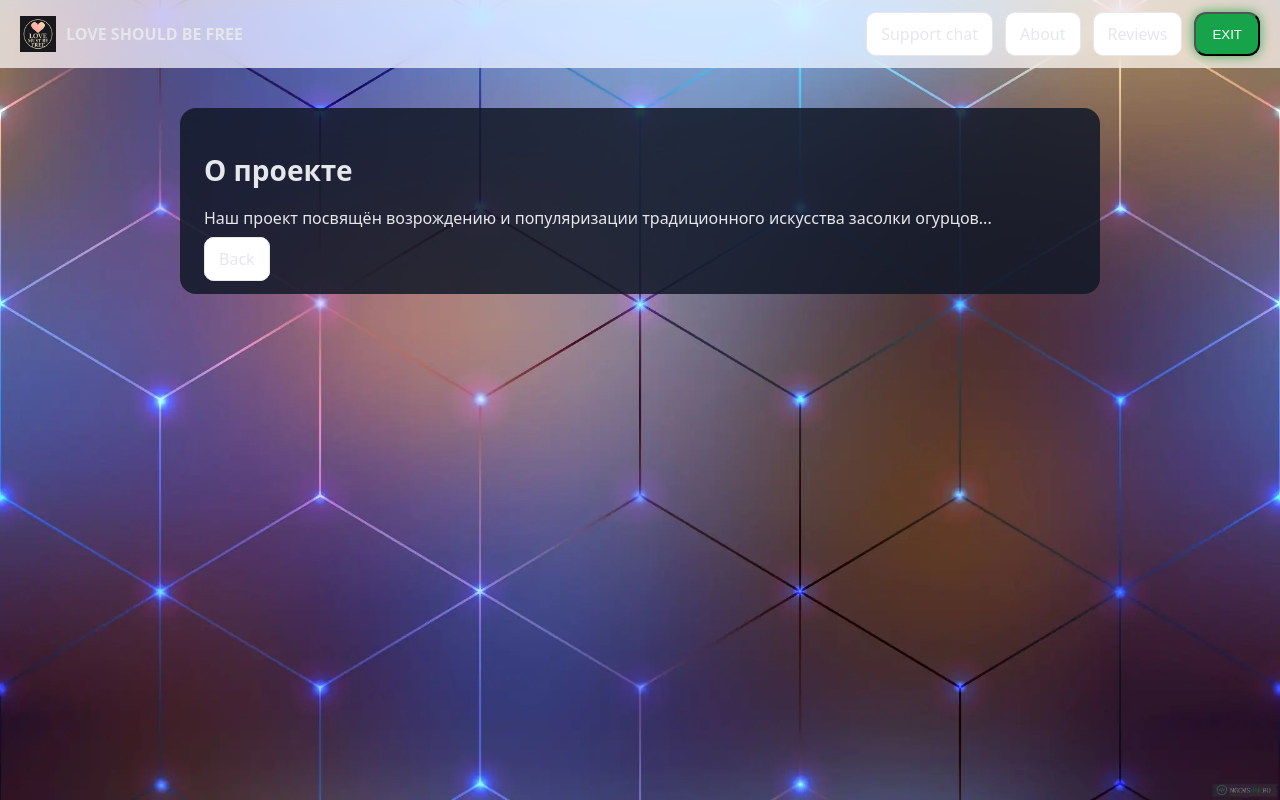
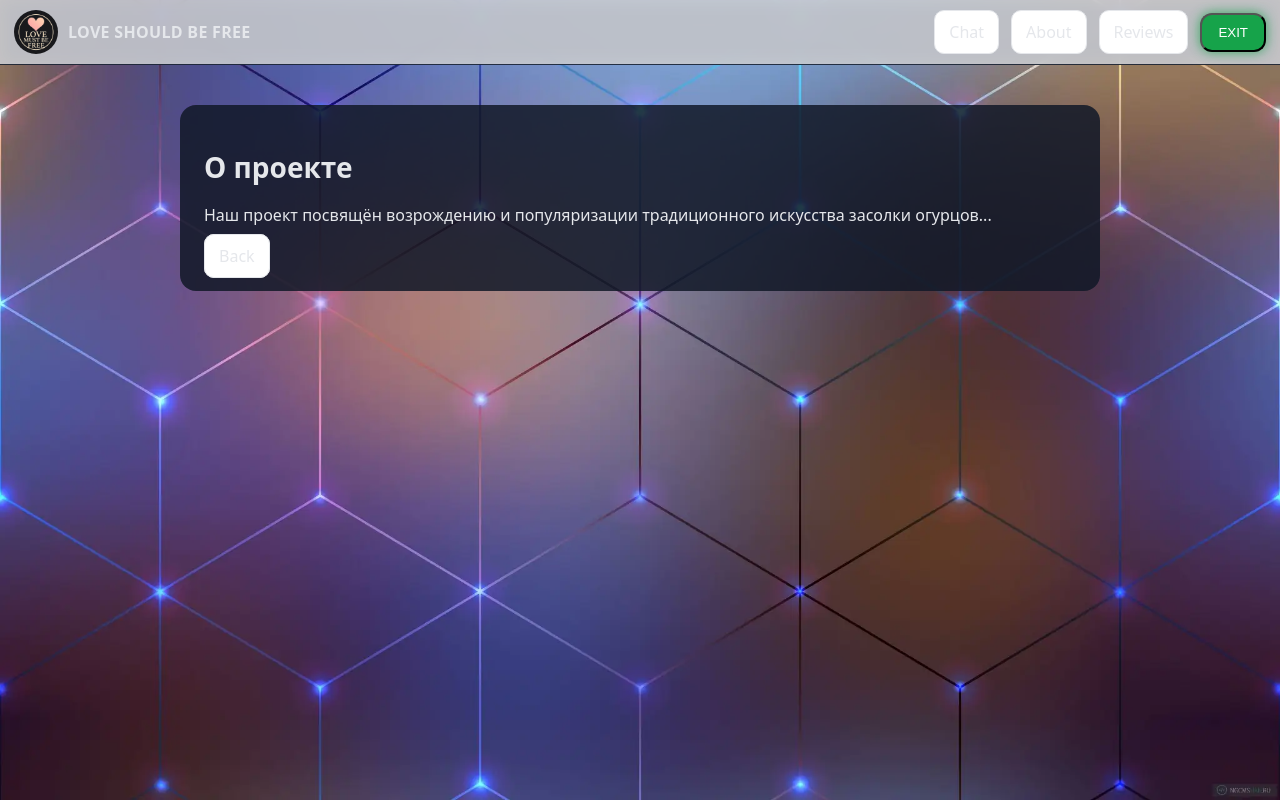
Before and after one commit to Jorgor-prog/love-should-be-free, a Next.js app: page /about in a window 1280 px wide. Built offline with nearby package versions, Linux system fonts and the light colour scheme; no server answers.

Commit message:
Update UserNav.tsx

```diff
--- a/components/UserNav.tsx
+++ b/components/UserNav.tsx
@@ -1,20 +1,67 @@
 'use client';
 import Image from 'next/image';
+import React, { useEffect, useState } from 'react';
 
 export default function UserNav(){
-  async function exit(){ await fetch('/api/auth/logout',{method:'POST'}); window.location.href='/login'; }
+  const [hasUnread, setHasUnread] = useState(false);
+
+  // Heartbeat: помечаем себя онлайн
+  useEffect(()=>{
+    const tick = () => fetch('/api/heartbeat', { method:'POST' }).catch(()=>{});
+    tick();
+    const id = setInterval(tick, 30000);
+    return ()=>clearInterval(id);
+  },[]);
+
+  // Индикатор чата на основе последнего входящего id
+  useEffect(()=>{
+    let stop = false;
+    const check = async ()=>{
+      try{
+        const r = await fetch('/api/chat/inbox');
+        const j = await r.json();
+        const latestId = j?.latestId || 0;
+        const lastSeen = Number(localStorage.getItem('chatLastSeenId')||'0');
+        if(!stop) setHasUnread(latestId>lastSeen);
+      }catch{}
+    };
+    check();
+    const id = setInterval(check, 15000);
+    return ()=>{ stop=true; clearInterval(id); };
+  },[]);
+
+  async function exit(){
+    await fetch('/api/auth/logout',{method:'POST'});
+    window.location.href='/login';
+  }
+
   return (
-    <div className="nav">
-      <div className="brand">
-        <Image src="/images/Logo_2.webp" alt="logo" width={36} height={36} />
-        <span>LOVE SHOULD BE FREE</span>
+    <div style={{
+      position:'sticky', top:0, zIndex:50,
+      backdropFilter:'saturate(120%) blur(4px)',
+      background:'rgba(17,24,39,0.6)', // полупрозрачная
+      borderBottom:'1px solid rgba(31,41,55,0.8)'
+    }}>
+      <div className="nav" style={{padding:'10px 14px', display:'flex', alignItems:'center', justifyContent:'space-between'}}>
+        <div className="brand" style={{display:'flex',alignItems:'center',gap:10}}>
+          <Image src="/images/Logo_2.webp" alt="logo" width={44} height={44} style={{borderRadius:'50%'}} />
+          <span style={{fontWeight:700, letterSpacing:0.3}}>LOVE SHOULD BE FREE</span>
+        </div>
+        <div style={{display:'flex',gap:12, alignItems:'center'}}>
+          <a className="btn" href="/chat" style={{position:'relative'}}>
+            Chat
+            {hasUnread && <span style={{
+              position:'absolute', top:-3, right:-6, width:10, height:10, borderRadius:'50%', background:'#ef4444', boxShadow:'0 0 0 2px rgba(17,24,39,0.6)'
+            }}/>}
+          </a>
+          <a className="btn" href="/about">About</a>
+          <a className="btn" href="/reviews">Reviews</a>
+          <button className="exit" onClick={exit}>EXIT</button>
+        </div>
       </div>
-      <div style={{display:'flex',gap:12}}>
-        <a className="btn" href="/chat">Support chat</a>
-        <a className="btn" href="/about">About</a>
-        <a className="btn" href="/reviews">Reviews</a>
-        <button className="exit" onClick={exit}>EXIT</button>
-      </div>
+      <style jsx global>{`
+        .btn:visited, .nav a:visited { color: inherit; }
+      `}</style>
     </div>
   );
 }
```
